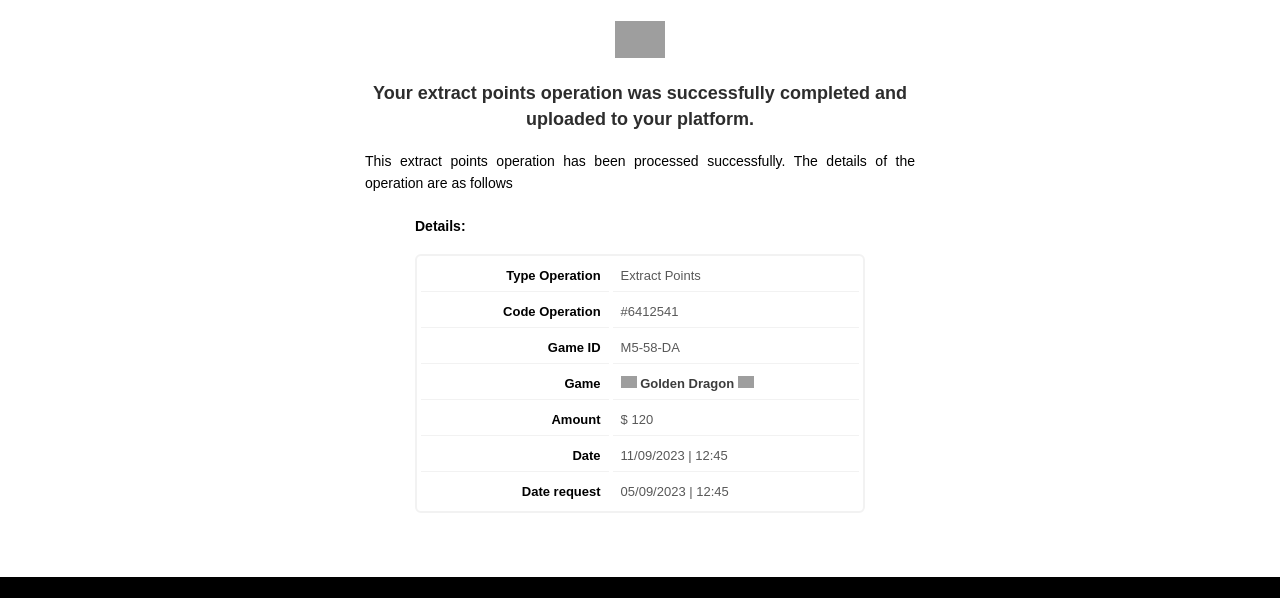
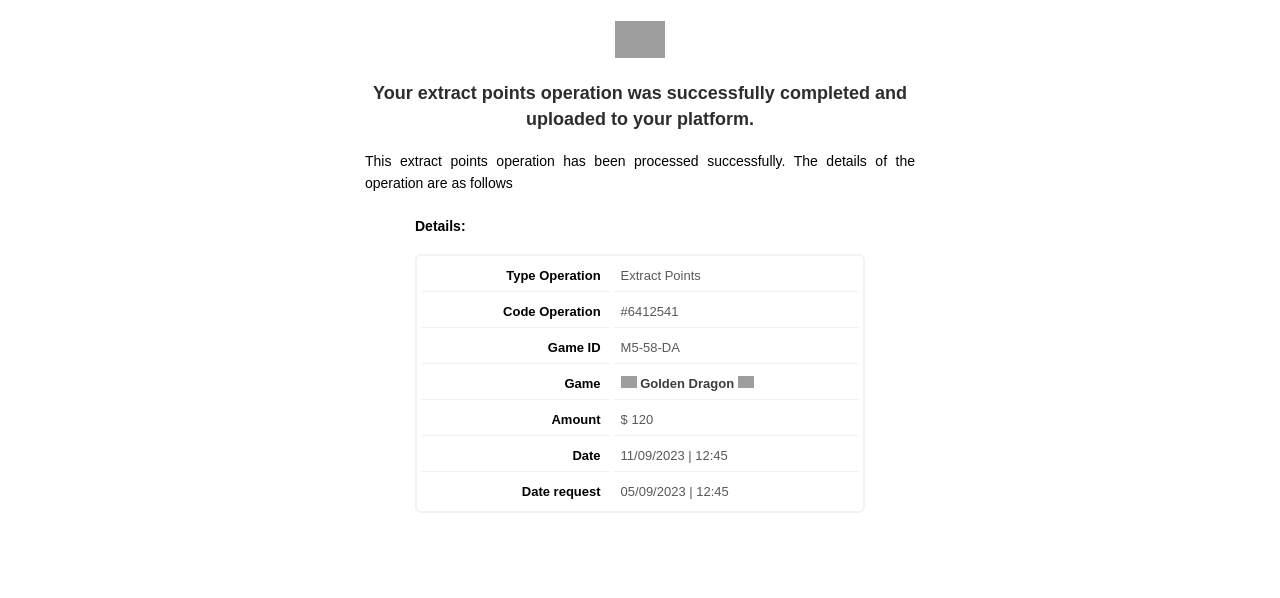
Before and after one commit to paolataboada/plantilla-correo, a plain HTML site: page index.html in a window 1280 px wide. Shown: the part 90-688 px from the top of the page. Drawn offline with Linux system fonts and the light colour scheme; grey boxes are pictures that could not be loaded.

Commit message:
Fix - change margin to padding to fill background color

```diff
--- a/index.html
+++ b/index.html
@@ -24,7 +24,7 @@
             </table>
         </div>
     </div>
-    <div style="margin: 1.5rem; background-color: #ffffff;">
+    <div style="padding: 1.5rem; background-color: #ffffff;">
         <div style="max-width: 550px; text-align: center; margin: auto;">
             <img width="50" style="margin: auto"
                 src="https://res.cloudinary.com/dufkudlyl/image/upload/v1719463716/backend-sac/fwn1gghrsnfrs7dc7z1q.png"
```
